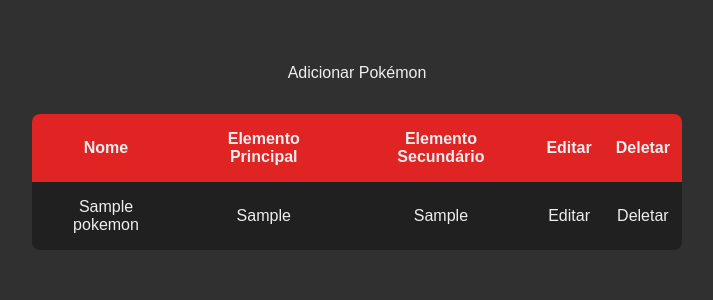
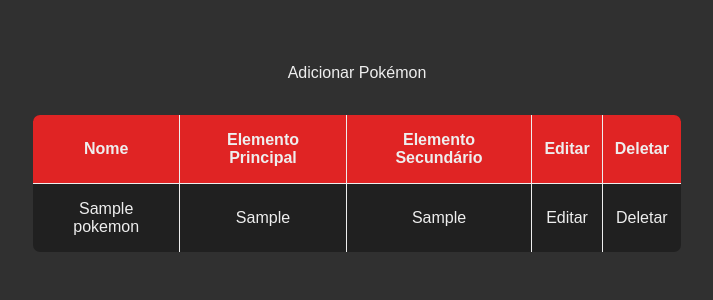
Before and after one commit to Marceometry/Pokemon-Team-Crud, a PHP site: page / in a window 1280 px wide. Shown: the part 134-434 px from the top of the page, without its empty margins (283-996 px from the left). Run offline with PHP 8.4, Linux system fonts and the light colour scheme; tables that the repository leaves empty or names only in its code hold one stand-in row (values such as "Sample post").

Commit message:
fix table styles

```diff
--- a/styles/page.css
+++ b/styles/page.css
@@ -61,12 +61,14 @@ table {
     width: max(100%, 650px);
     border-collapse: collapse;
     border-radius: 8px;
+    border: 1px solid var(--font-color);
     overflow: hidden;
 }
 
 th, td {
     text-align: center;
     padding: 16px 12px;
+    border: 1px solid var(--font-color);
 }
 
 tr {
```
